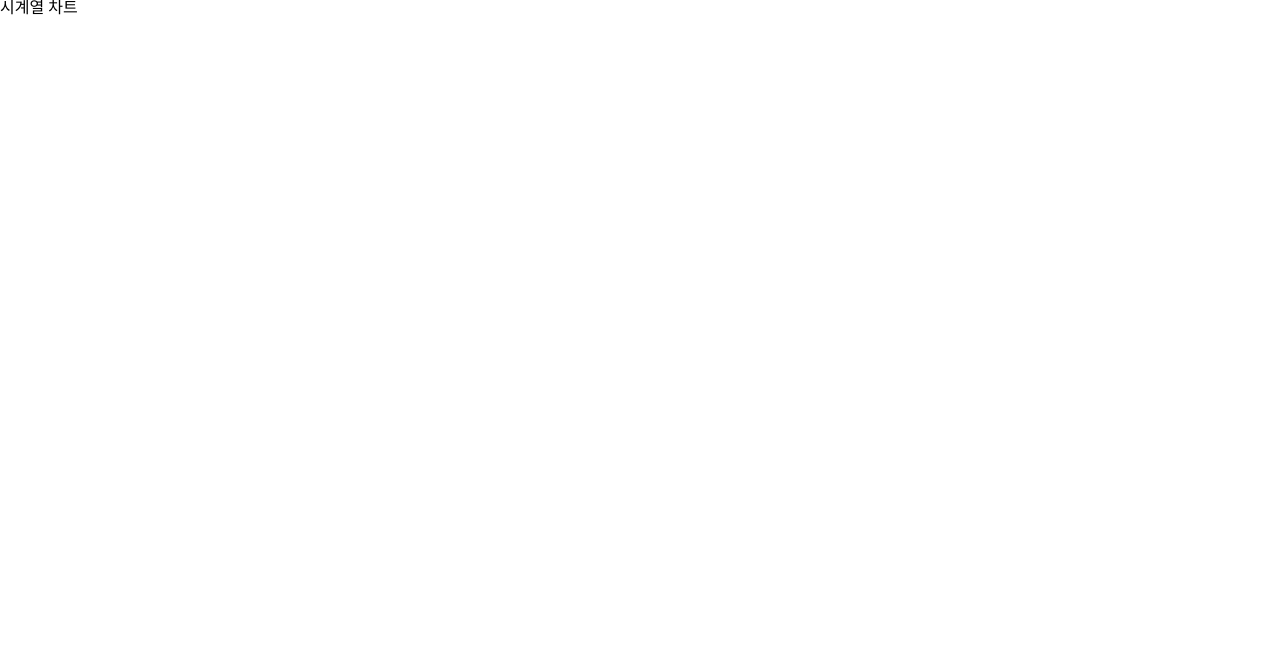
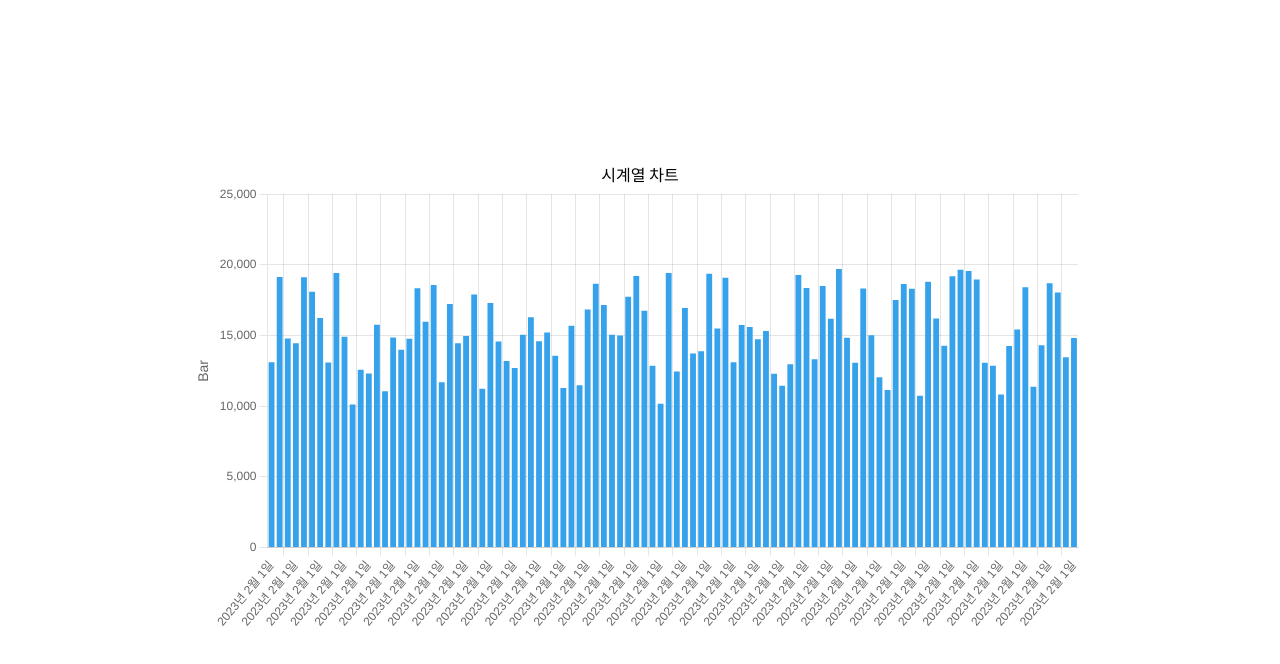
Before and after one commit to JaeIL00/chart-project, a React (Vite) app: page / in a window 1280 px wide. Shown: the top 664 px of the page. Built offline with nearby package versions, Linux system fonts and the light colour scheme.

Commit message:
feat: 막대 그래프 구현

```diff
--- a/src/App.tsx
+++ b/src/App.tsx
@@ -1,5 +1,5 @@
 import { Outlet } from "react-router-dom";
-import "./App.css";
+import "./App.scss";
 
 function App() {
     return (
--- a/src/components/domain/ChartContainer.tsx
+++ b/src/components/domain/ChartContainer.tsx
@@ -1,7 +1,84 @@
+import { Chart } from "react-chartjs-2";
 import "../../styles/chartContainerStyle.scss";
+import mockData from "../../mock/data.json";
+import { useEffect, useState } from "react";
+import {
+    Chart as ChartJS,
+    LinearScale,
+    CategoryScale,
+    BarElement,
+} from "chart.js";
+import getFormatDateString from "../../utils/getFormatDateString";
+
+ChartJS.register(LinearScale, CategoryScale, BarElement);
 
 const ChartContainer = () => {
-    return <main></main>;
+    const [labels, setLabels] = useState<string[]>([]);
+    const [data, setData] = useState<
+        { id: string; value_area: number; value_bar: number }[]
+    >([]);
+
+    const [chartData, setChartData] = useState<any>();
+
+    useEffect(() => {
+        if (data.length > 0) {
+            setChartData({
+                labels,
+                datasets: [
+                    {
+                        type: "bar",
+                        label: "bar",
+                        backgroundColor: "rgb(53, 162, 235)",
+                        data: data.map((item) => item.value_bar),
+                    },
+                ],
+            });
+        }
+    }, [data]);
+
+    useEffect(() => {
+        const dateArr = Object.keys(mockData.response);
+        const formatDateArr = dateArr.map((item) => {
+            const date = new Date(item);
+            return getFormatDateString(date);
+        });
+        const dataArr = Object.values(mockData.response);
+        setLabels(formatDateArr);
+        setData(dataArr);
+    }, []);
+    return (
+        <main>
+            {chartData && (
+                <Chart
+                    type="bar"
+                    data={chartData}
+                    options={{
+                        responsive: true,
+                        scales: {
+                            bar: {
+                                axis: "y",
+                                display: true,
+                                position: "left",
+                                title: {
+                                    display: true,
+                                    text: "Bar",
+                                    font: {
+                                        size: 14,
+                                    },
+                                },
+                                afterDataLimits: (scale) =>
+                                    (scale.max = scale.max * 1.2),
+                            },
+                            y: {
+                                display: false,
+                            },
+                        },
+                    }}
+                />
+            )}
+            <></>
+        </main>
+    );
 };
 
 export default ChartContainer;
--- a/src/styles/chartContainerStyle.scss
+++ b/src/styles/chartContainerStyle.scss
@@ -0,0 +1,3 @@
+main {
+    width: 70vw;
+}
--- /dev/null
+++ b/src/utils/getFormatDateString.ts
@@ -0,0 +1,9 @@
+const getFormatDateString = (date: Date): string => {
+    const year = date.getFullYear();
+    const month = date.getMonth() + 1;
+    const day = date.getDate();
+
+    return `${year}년 ${month}월 ${day}일`;
+};
+
+export default getFormatDateString;
```
